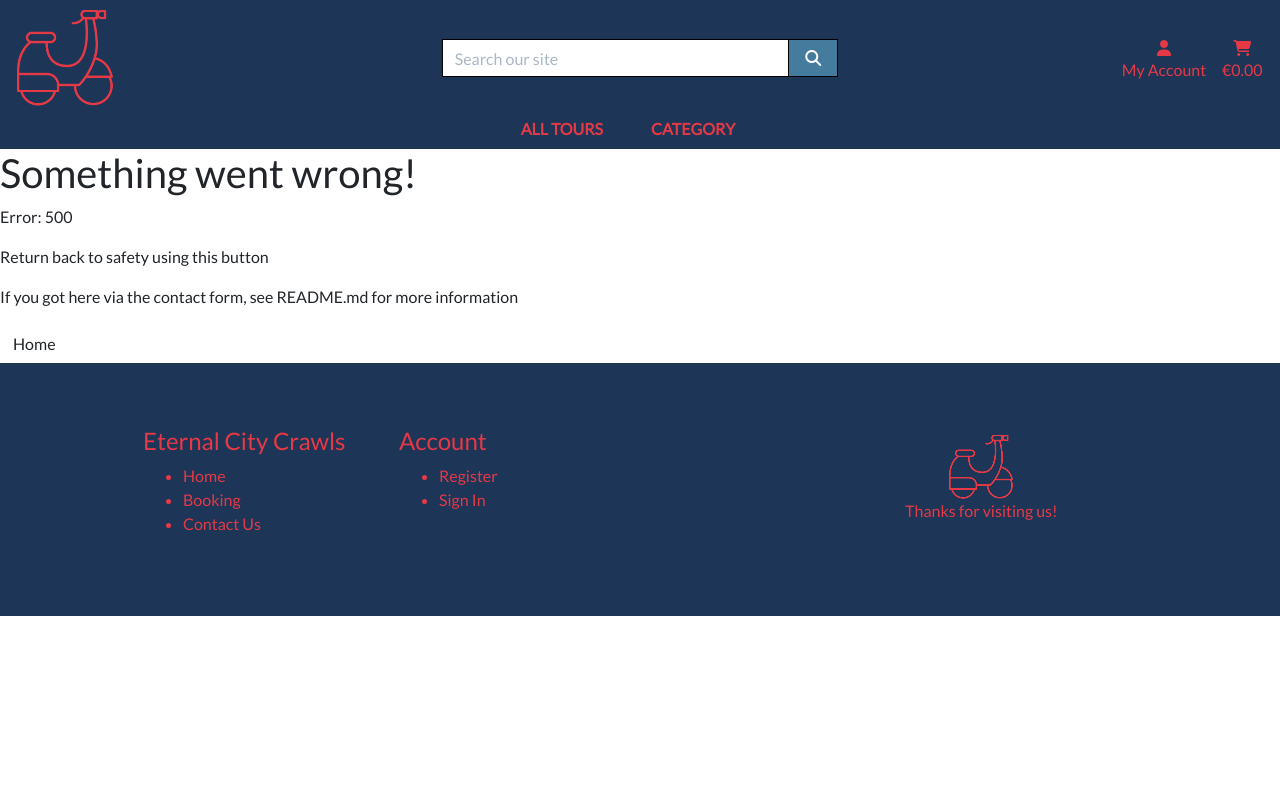
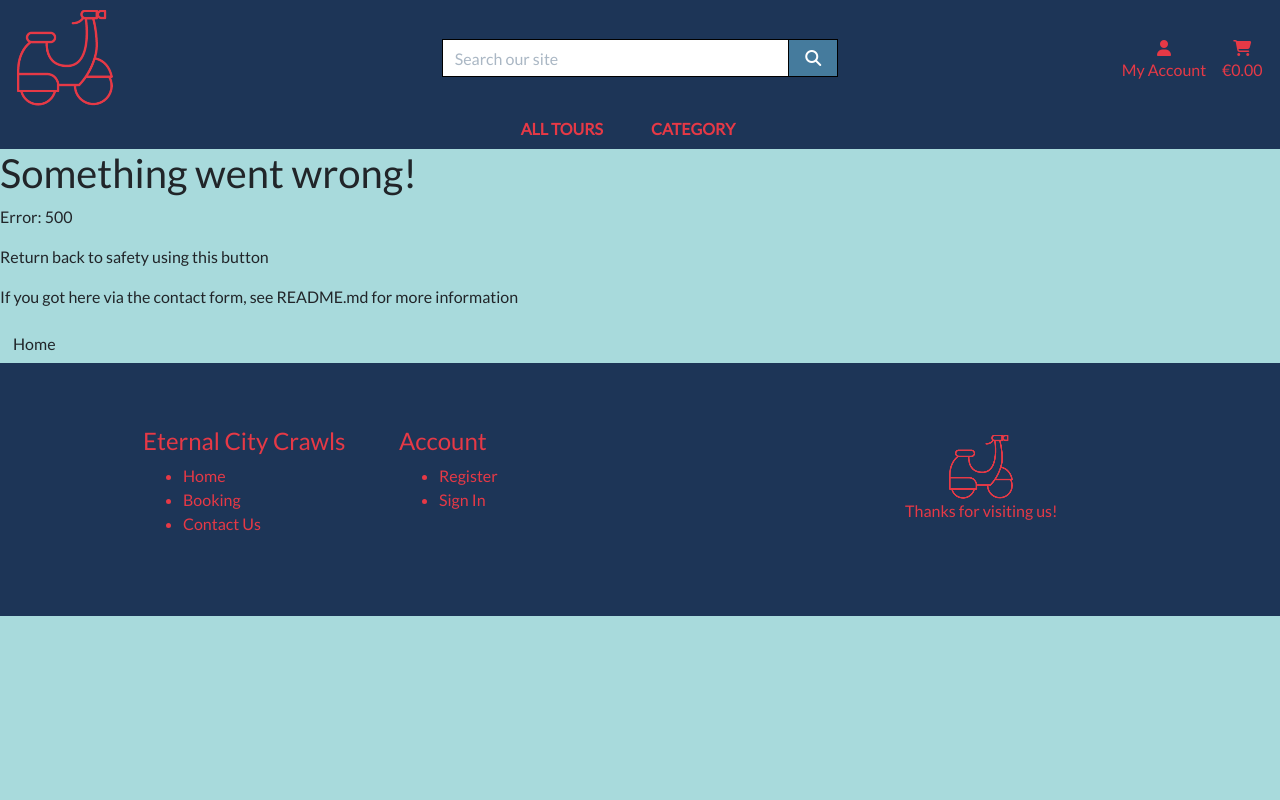
Before and after one commit to Code-Institute-Submissions/EternalCityCrawls, a Django app: template home/templates/home/500.html in a window 1280 px wide. Run offline with Django 3.2, Linux system fonts and the light colour scheme; the template is opened without the code that fills it, so the values that code supplies are empty; some libraries are stand-ins or nearby versions.

Commit message:
styling 500 page

```diff
--- a/home/templates/home/500.html
+++ b/home/templates/home/500.html
@@ -5,10 +5,11 @@
 
 {% block content %}<main class="error-page">
     <!-- 500 page -->
+    <div class="overlay bg-tertiary"></div>
     <h1>Something went wrong!</h1>
     <p>Error: 500</p>
     <p>Return back to safety using this button</p>
     <p>If you got here via the contact form, see README.md for more information</p>
-    <a aria-label="Home" class="btn btn--primary" href="{% url 'home' %}">Home</a>
+    <a aria-label="Home" class="btn btn--tertiary " href="{% url 'home' %}">Home</a>
 </main>
 {% endblock %}
```
